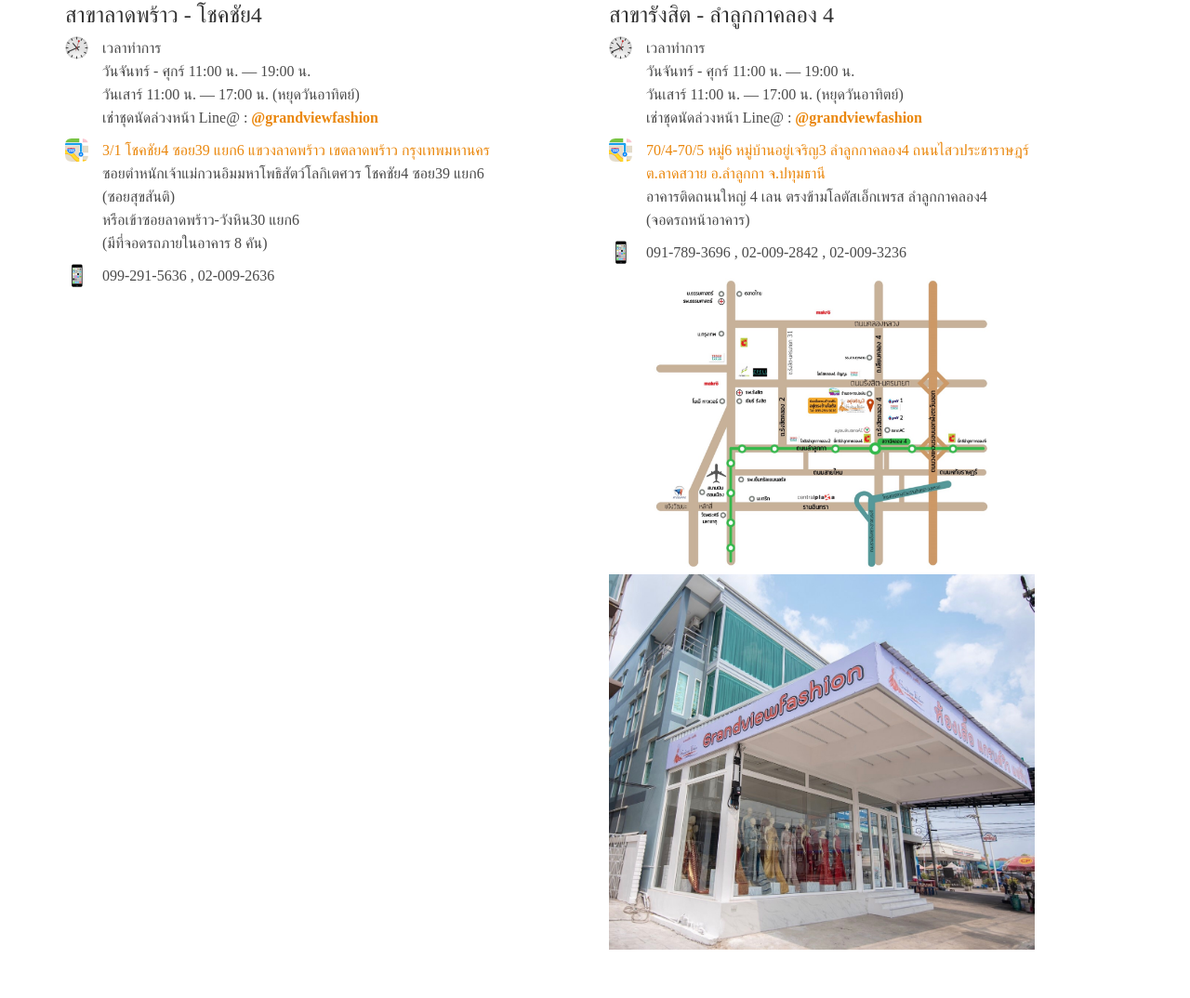
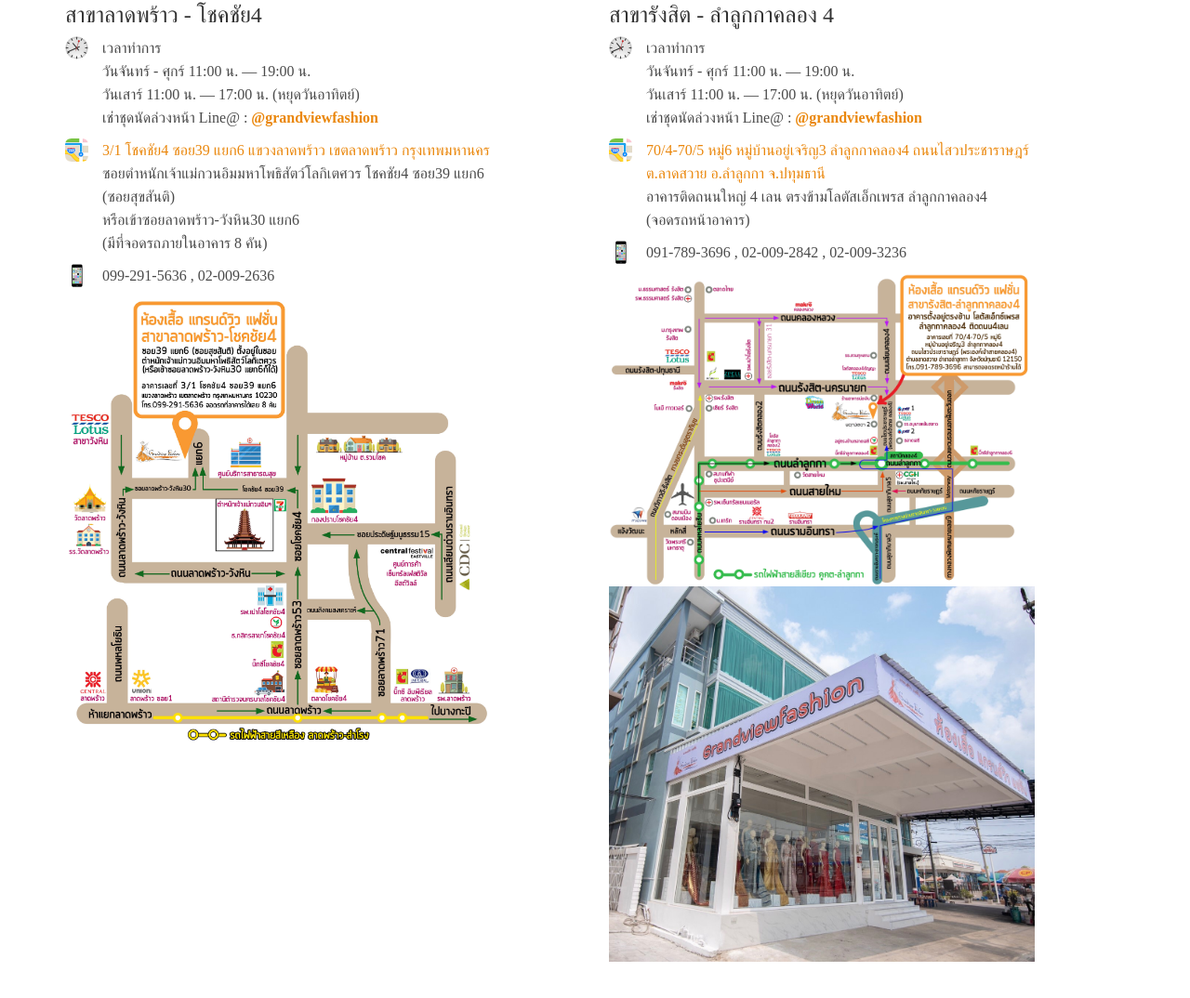
Before and after one commit to MX48Live/Grandviewfashion-legacy, a plain HTML site: page index.html in a window 1280 px wide. Shown: the part 3142-4216 px from the top of the page at 93% size. Drawn offline with nearby package versions, Linux system fonts and the light colour scheme; a script that the page names is missing; a web font is replaced by a local one.

Commit message:
Change Map detail

```diff
--- a/index.html
+++ b/index.html
@@ -152,8 +152,9 @@
               <h3>สาขาลาดพร้าว - โชคชัย4</h3>
               <p class="open">
                 เวลาทำการ <br/>วันจันทร์ - ศุกร์ 11:00 น. — 19:00 น.<br/>วันเสาร์ 11:00 น. — 17:00 น. (หยุดวันอาทิตย์)<br>เช่าชุดนัดล่วงหน้า Line@ : <strong><a href="https://line.me/R/ti/p/%40grandviewfashion" target="_blank">@grandviewfashion</a></strong><span></span></p>
-              <p class="map"> <a href="https://goo.gl/maps/15RRtB6jT6QUVsjb9" target="_blank">3/1 โชคชัย4 ซอย39 แยก6 แขวงลาดพร้าว เขตลาดพร้าว กรุงเทพมหานคร<span></span></a><br>ซอยตำหนักเจ้าแม่กวนอิมมหาโพธิสัตว์โลกิเตศวร โชคชัย4 ซอย39 แยก6 (ซอยสุขสันติ)<br/>หรือเข้าซอยลาดพร้าว-วังหิน30 แยก6 <br/>(มีที่จอดรถภายในอาคาร 8 คัน) </p>
+              <p class="map"> <a href="https://goo.gl/maps/JdcrpS645aRVEqfz5" target="_blank">3/1 โชคชัย4 ซอย39 แยก6 แขวงลาดพร้าว เขตลาดพร้าว กรุงเทพมหานคร<span></span></a><br>ซอยตำหนักเจ้าแม่กวนอิมมหาโพธิสัตว์โลกิเตศวร โชคชัย4 ซอย39 แยก6 (ซอยสุขสันติ)<br/>หรือเข้าซอยลาดพร้าว-วังหิน30 แยก6 <br/>(มีที่จอดรถภายในอาคาร 8 คัน) </p>
               <p class="iphone">099-291-5636 , 02-009-2636<span></span></p>
+              <div class="map"><a href="./img/grandview-fashion-map-branch-1.jpg" target="_blank"><img class="img-responsive" src="./img/grandview-fashion-map-branch-1.jpg"></a></div>
             </div><br>
           </div>
           <div class="col-md-offset-1 col-md-5 contact-list">
@@ -163,7 +164,7 @@
                 เวลาทำการ <br/>วันจันทร์ - ศุกร์ 11:00 น. — 19:00 น.<br/>วันเสาร์ 11:00 น. — 17:00 น. (หยุดวันอาทิตย์)<br>เช่าชุดนัดล่วงหน้า Line@ : <strong><a href="https://line.me/R/ti/p/%40grandviewfashion" target="_blank">@grandviewfashion</a></strong><span></span></p>
               <p class="map"> <a href="https://goo.gl/maps/fZo3ej7fq8xJVcnr8" target="_blank">70/4-70/5 หมู่6 หมู่บ้านอยู่เจริญ3 ลำลูกกาคลอง4 ถนนไสวประชาราษฎร์ ต.ลาดสวาย อ.ลำลูกกา จ.ปทุมธานี <span></span></a><br>อาคารติดถนนใหญ่ 4 เลน ตรงข้ามโลตัสเอ็กเพรส ลำลูกกาคลอง4 <br/>(จอดรถหน้าอาคาร) </p>
               <p class="iphone">091-789-3696 , 02-009-2842 , 02-009-3236<span></span></p>
-              <div class="map"><a href="./img/map_branch_2.jpg" target="_blank"><img class="img-responsive" src="./img/map_branch_2.jpg"></a><img class="img-responsive" src="./img/grandview_branch_2.jpg"></div>
+              <div class="map"><a href="./img/grandview-fashion-map-branch-2.jpg" target="_blank"><img class="img-responsive" src="./img/grandview-fashion-map-branch-2.jpg"></a><img class="img-responsive" src="./img/grandview_branch_2.jpg"></div>
             </div>
           </div>
         </div>
```
Also changed, not shown: img/grandview-fashion-map-branch-1.jpg (added), img/grandview-fashion-map-branch-2.jpg (added), 1 other file.
